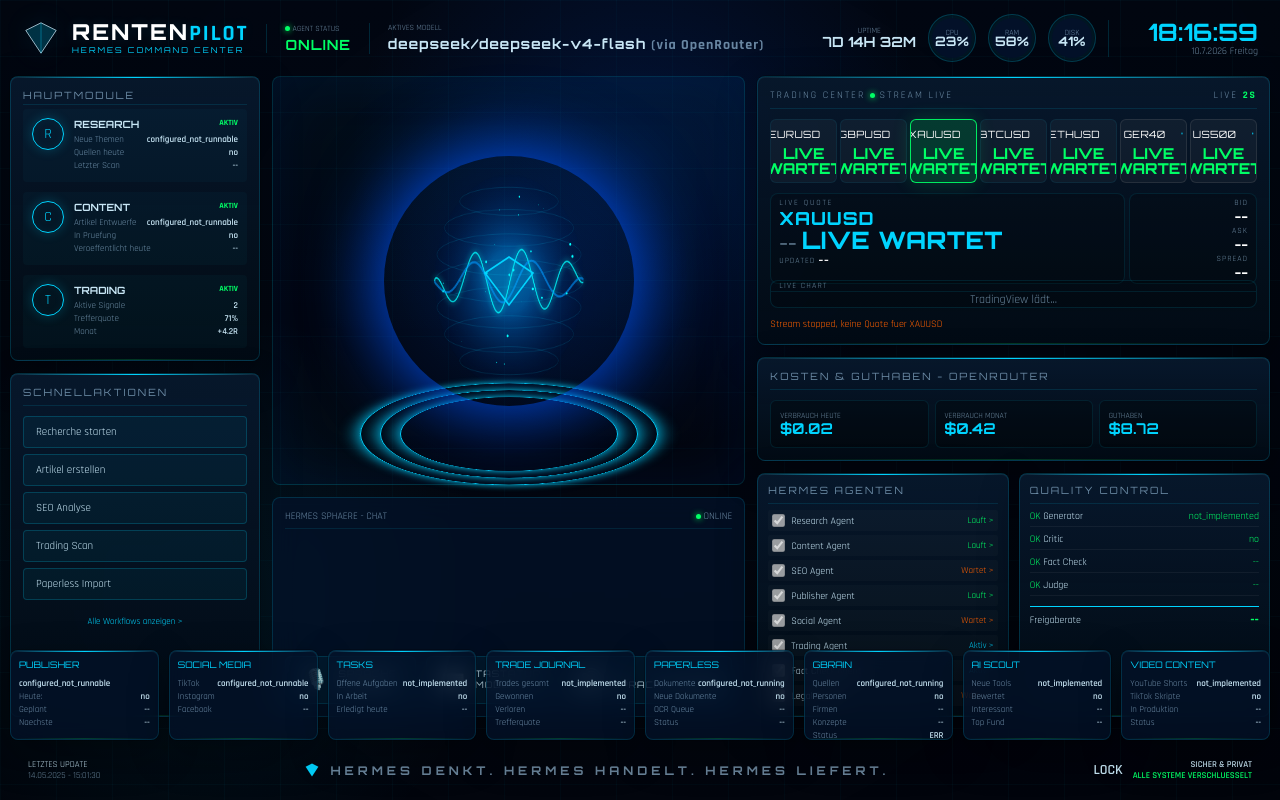
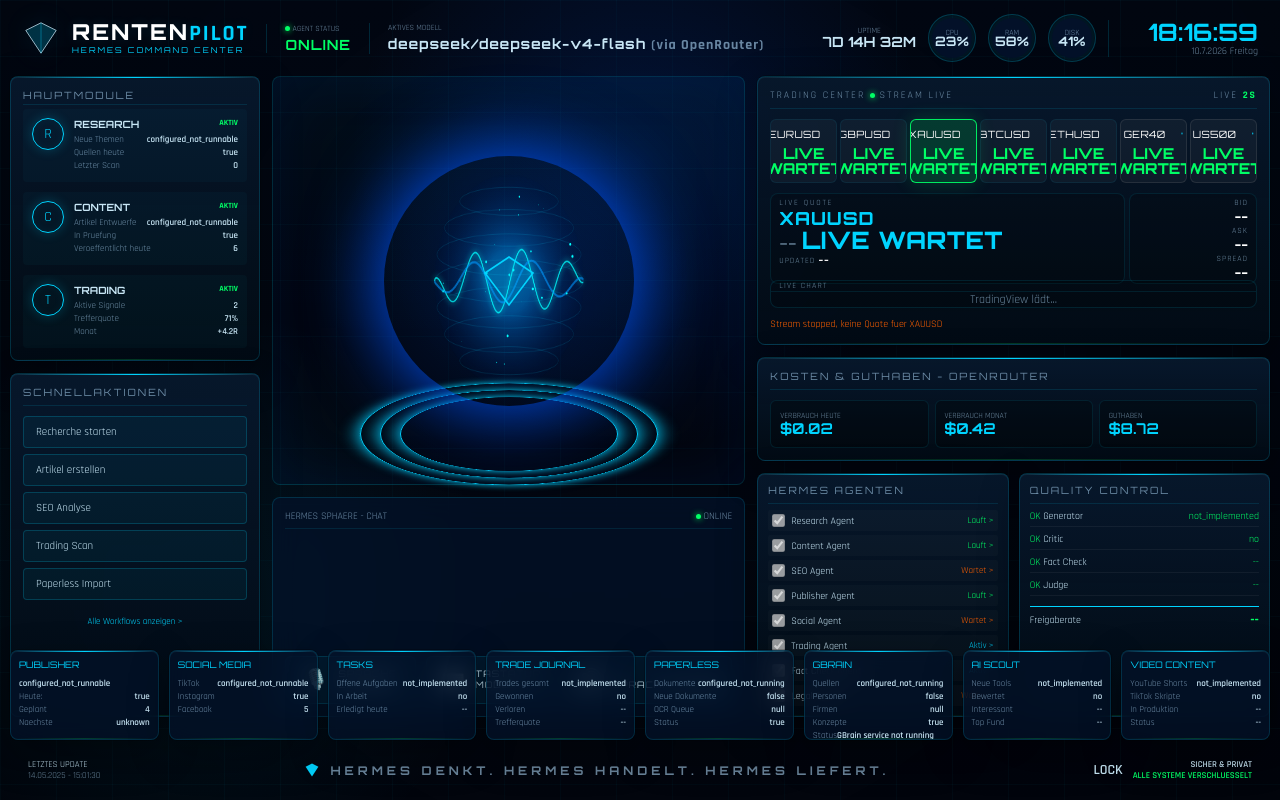
Before and after one commit to rentenpilot/rentenpilot-command-center, a Flask app: page / in a window 1280 px wide. Run offline with Flask 3, Linux system fonts and the light colour scheme; data that the repository does not hold is empty; some libraries are stand-ins or nearby versions.

Commit message:
Render new configured_not_* status fields in module cards
Frontend counterpart to 52357e9: research/content/publisher/social
cards show executable_present and configured targets/sources,
paperless/gbrain cards show service/docker state; skill and config
detection land in data attributes.

Co-Authored-By: Claude Fable 5 <noreply@anthropic.com>

```diff
--- a/app/templates/index.html
+++ b/app/templates/index.html
@@ -1042,11 +1042,13 @@
             const researchCard = document.getElementById('mod-research');
             if (!researchCard) return;
             const rows = researchCard.querySelectorAll('.mod-row span:last-child');
-            if (rows[0]) rows[0].textContent = data.status || 'not_implemented';
-            if (rows[1]) rows[1].textContent = data.available ? 'yes' : 'no';
-            if (rows[2]) rows[2].textContent = data.last_run || '--';
+            if (rows[0]) rows[0].textContent = data.status || 'configured_not_runnable';
+            if (rows[1]) rows[1].textContent = String(Boolean(data.executable_present));
+            if (rows[2]) rows[2].textContent = Array.isArray(data.sources_configured) ? String(data.sources_configured.length) : '--';
             researchCard.setAttribute('data-research-queue', String(data.queue_size ?? ''));
             researchCard.setAttribute('data-research-error', String(data.last_error || ''));
+            researchCard.setAttribute('data-research-skill', String(Boolean(data.hermes_skill_detected)));
+            researchCard.setAttribute('data-research-config', String(Boolean(data.config_present)));
         } catch (err) {
             console.warn('Research-Daten konnten nicht geladen werden:', err.message);
         }
@@ -1066,11 +1068,13 @@
             const contentCard = document.getElementById('mod-content');
             if (!contentCard) return;
             const rows = contentCard.querySelectorAll('.mod-row span:last-child');
-            if (rows[0]) rows[0].textContent = data.status || 'not_implemented';
-            if (rows[1]) rows[1].textContent = data.available ? 'yes' : 'no';
-            if (rows[2]) rows[2].textContent = data.last_run || '--';
+            if (rows[0]) rows[0].textContent = data.status || 'configured_not_runnable';
+            if (rows[1]) rows[1].textContent = String(Boolean(data.executable_present));
+            if (rows[2]) rows[2].textContent = Array.isArray(data.targets_configured) ? String(data.targets_configured.length) : '--';
             contentCard.setAttribute('data-content-queue', String(data.queue_size ?? ''));
             contentCard.setAttribute('data-content-error', String(data.last_error || ''));
+            contentCard.setAttribute('data-content-skill', String(Boolean(data.hermes_skill_detected)));
+            contentCard.setAttribute('data-content-config', String(Boolean(data.config_present)));
         } catch (err) {
             console.warn('Content-Daten konnten nicht geladen werden:', err.message);
         }
@@ -1116,11 +1120,13 @@
             const publisherCard = document.getElementById('mod-publisher');
             if (!publisherCard) return;
             const rows = publisherCard.querySelectorAll('.bmod-row span:last-child');
-            if (rows[0]) rows[0].textContent = data.status || 'not_implemented';
-            if (rows[1]) rows[1].textContent = data.available ? 'yes' : 'no';
-            if (rows[2]) rows[2].textContent = data.last_run || '--';
-            if (rows[3]) rows[3].textContent = data.queue_size === null || data.queue_size === undefined ? '--' : String(data.queue_size);
+            if (rows[0]) rows[0].textContent = data.status || 'configured_not_runnable';
+            if (rows[1]) rows[1].textContent = String(Boolean(data.executable_present));
+            if (rows[2]) rows[2].textContent = Array.isArray(data.targets_configured) ? String(data.targets_configured.length) : '--';
+            if (rows[3]) rows[3].textContent = data.service_running || 'unknown';
             publisherCard.setAttribute('data-publisher-error', String(data.last_error || ''));
+            publisherCard.setAttribute('data-publisher-skill', String(Boolean(data.hermes_skill_detected)));
+            publisherCard.setAttribute('data-publisher-config', String(Boolean(data.config_present)));
         } catch (err) {
             console.warn('Publisher-Daten konnten nicht geladen werden:', err.message);
         }
@@ -1140,11 +1146,13 @@
             const socialCard = document.getElementById('mod-social');
             if (!socialCard) return;
             const rows = socialCard.querySelectorAll('.bmod-row span:last-child');
-            if (rows[0]) rows[0].textContent = data.status || 'not_implemented';
-            if (rows[1]) rows[1].textContent = data.available ? 'yes' : 'no';
-            if (rows[2]) rows[2].textContent = data.last_run || '--';
+            if (rows[0]) rows[0].textContent = data.status || 'configured_not_runnable';
+            if (rows[1]) rows[1].textContent = String(Boolean(data.executable_present));
+            if (rows[2]) rows[2].textContent = Array.isArray(data.targets_configured) ? String(data.targets_configured.length) : '--';
             socialCard.setAttribute('data-social-queue', String(data.queue_size ?? ''));
             socialCard.setAttribute('data-social-error', String(data.last_error || ''));
+            socialCard.setAttribute('data-social-skill', String(Boolean(data.hermes_skill_detected)));
+            socialCard.setAttribute('data-social-config', String(Boolean(data.config_present)));
         } catch (err) {
             console.warn('Social-Daten konnten nicht geladen werden:', err.message);
         }
@@ -1216,11 +1224,18 @@
             const paperlessCard = document.getElementById('mod-paperless');
             if (!paperlessCard) return;
             const rows = paperlessCard.querySelectorAll('.bmod-row span:last-child');
-            if (rows[0]) rows[0].textContent = data.status || 'not_implemented';
-            if (rows[1]) rows[1].textContent = data.available ? 'yes' : 'no';
-            if (rows[2]) rows[2].textContent = data.last_run || '--';
-            if (rows[3]) rows[3].textContent = data.queue_size === null || data.queue_size === undefined ? '--' : String(data.queue_size);
+            if (rows[0]) rows[0].textContent = data.status || 'configured_not_running';
+            if (rows[1]) rows[1].textContent = String(Boolean(data.service_running));
+            if (rows[2]) rows[2].textContent = data.endpoint_url || 'null';
+            if (rows[3]) rows[3].textContent = String(Boolean(data.api_config_present));
+            paperlessCard.setAttribute('data-paperless-detected', String(data.docker_detected ?? false));
+            paperlessCard.setAttribute('data-paperless-docker-available', String(data.docker_available ?? false));
             paperlessCard.setAttribute('data-paperless-error', String(data.last_error || ''));
+            const head = paperlessCard.querySelector('.bmod-head');
+            if (head) {
+                head.textContent = 'PAPERLESS';
+                head.title = data.last_error || '';
+            }
         } catch (err) {
             console.warn('Paperless-Daten konnten nicht geladen werden:', err.message);
         }
@@ -1240,11 +1255,14 @@
             const gbrainCard = document.getElementById('mod-gbrain');
             if (!gbrainCard) return;
             const rows = gbrainCard.querySelectorAll('.bmod-row span:last-child');
-            if (rows[0]) rows[0].textContent = data.status || 'not_implemented';
-            if (rows[1]) rows[1].textContent = data.available ? 'yes' : 'no';
-            if (rows[2]) rows[2].textContent = data.last_run || '--';
-            if (rows[3]) rows[3].textContent = data.queue_size === null || data.queue_size === undefined ? '--' : String(data.queue_size);
-            if (rows[4]) rows[4].textContent = data.last_error ? 'ERR' : 'OK';
+            if (rows[0]) rows[0].textContent = data.status || 'configured_not_running';
+            if (rows[1]) rows[1].textContent = String(Boolean(data.service_running));
+            if (rows[2]) rows[2].textContent = data.endpoint_url || 'null';
+            if (rows[3]) rows[3].textContent = String(Boolean(data.api_config_present));
+            if (rows[4]) rows[4].textContent = data.last_error || 'GBrain service not running or Docker daemon not reachable';
+            gbrainCard.setAttribute('data-gbrain-detected', String(data.docker_detected ?? false));
+            gbrainCard.setAttribute('data-gbrain-docker-available', String(data.docker_available ?? false));
+            gbrainCard.setAttribute('data-gbrain-local-repo', String(data.local_repo_detected ?? false));
             gbrainCard.setAttribute('data-gbrain-error', String(data.last_error || ''));
         } catch (err) {
             console.warn('GBrain-Daten konnten nicht geladen werden:', err.message);
```
